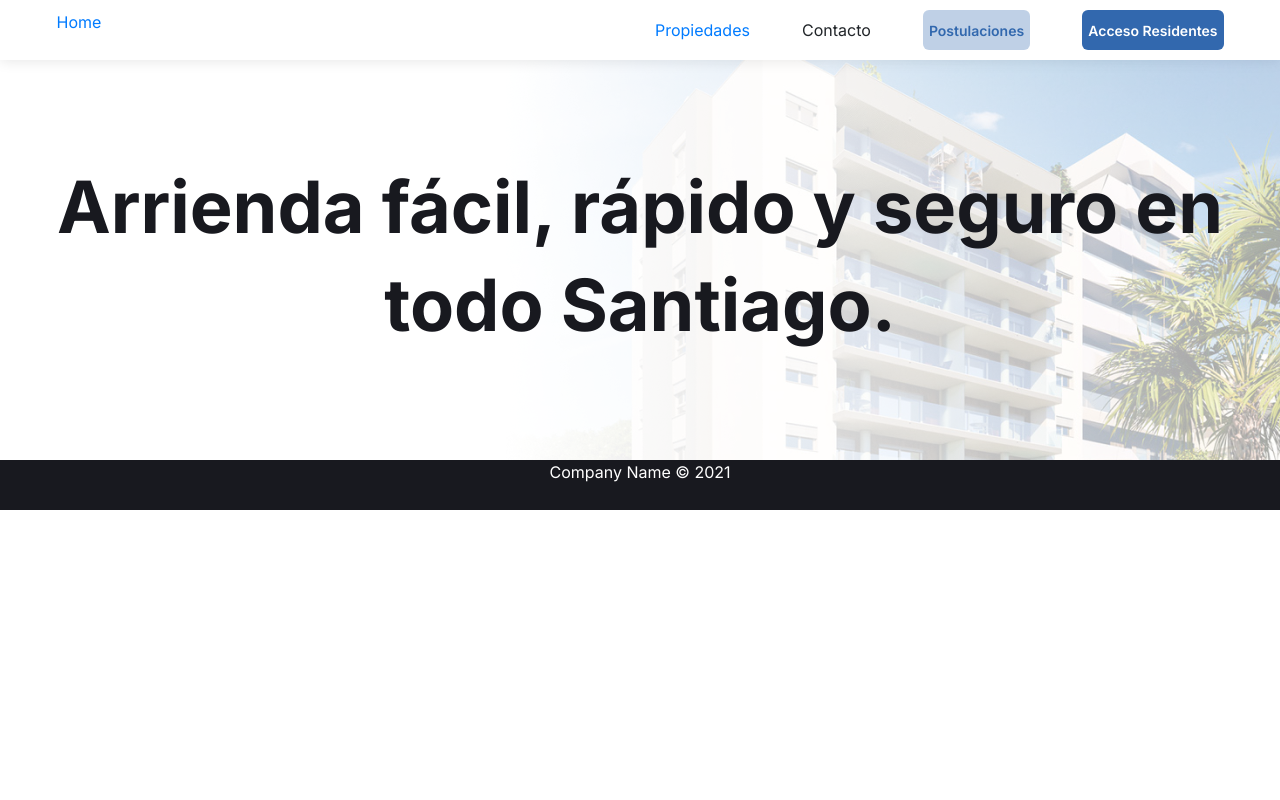
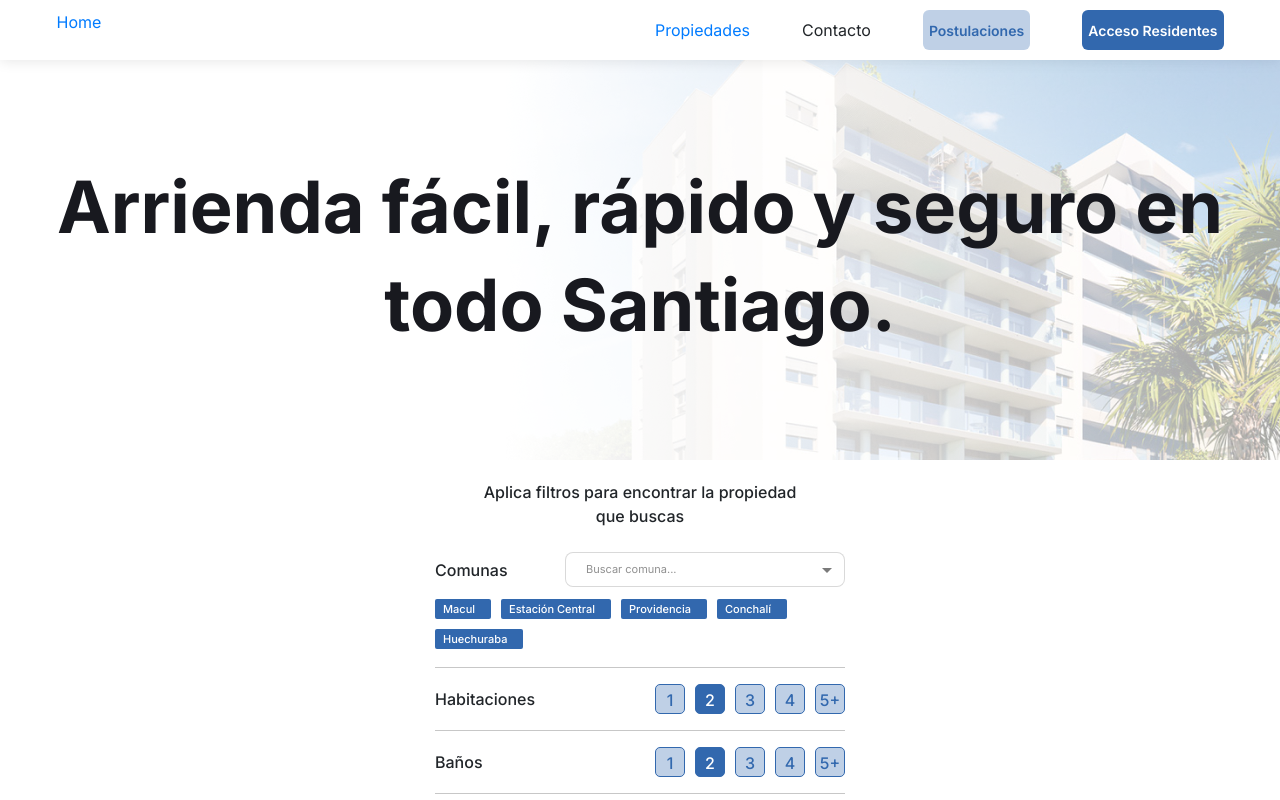
Before and after one commit to alexisByron/web_app, a React (Create React App) app: page /filter in a window 1280 px wide. Shown: the top 800 px of the page. Built offline with nearby package versions, Linux system fonts and the light colour scheme.

Commit message:
diseño componente filtro

```diff
--- a/package.json
+++ b/package.json
@@ -45,6 +45,7 @@
   },
   "devDependencies": {
     "@iconify/icons-fa-solid": "^1.1.1",
+    "@iconify/icons-ic": "^1.1.7",
     "@iconify/react": "^1.1.4",
     "@types/jest": "^26.0.23",
     "@types/node": "^15.12.4",
--- a/src/App.tsx
+++ b/src/App.tsx
@@ -5,6 +5,7 @@ import Layout from "./componets/Layout/Layout";
 import ListAparments from "./screens/ListAparments/ListAparments";
 import Home from "./screens/Home/Home";
 import AparmentDetail from "./screens/AparmentDetail/AparmentDetail";
+import { Filter } from "./componets/Filter/Filter";
 
 function App() {
   return (
@@ -17,6 +18,7 @@ function App() {
           </Route>
           <Route exact path="/ListAparment/:categoty" component={ListAparments}></Route>
           <Route exact path="/AparmentDetail" component={AparmentDetail}></Route>
+          <Route exact path="/filter" component={Filter}></Route>
         </Switch>
       </Layout>
     </BrowserRouter>
--- /dev/null
+++ b/src/componets/Filter/Filter.tsx
@@ -0,0 +1,88 @@
+import React from 'react'
+import CustomButton from '../CustomButton/CustomButton'
+import { EThemeNames } from '../CustomButton/enums/ECustomButton'
+import { InlineIcon } from '@iconify/react';
+import baselineClose from '@iconify/icons-ic/baseline-close';
+import { styles } from './styles'
+import arrowSelect from '../../assests/img/arrow-select.svg'
+
+export const Filter = () => {
+    return (
+        <div style={{width: '450px', marginLeft: 'auto', marginRight: 'auto', padding: '20px'}}>
+            <div className="head-filter mb-4" style={{textAlign: 'center', fontSize: '16px', fontWeight: 500, width: '318px', marginRight: 'auto', marginLeft: 'auto'}}>
+                Aplica filtros para encontrar la propiedad que buscas
+            </div>
+            <div className="row-filter d-flex justify-content-between align-items-center w-100 pb-1">
+                <div className="title" style={{fontWeight: 500, fontSize: '16px'}}>Comunas</div>
+                <div className="quantity">
+                    <select name="comunas" id="comunas" className="select-filter" style={{background: 'url("'+arrowSelect+'") no-repeat 98%'}}>
+                        <option value="">Buscar comuna...</option>
+                    </select>
+                </div>
+            </div>
+            <div className="comunas-filtradas d-flex mb-2 mt-2 flex-wrap">
+                <div className="item-comuna px-2" style={{borderRadius: '2px', background: '#3268AE', height: '20px', lineHeight: '17px', marginRight: '10px', marginBottom: '10px'}}>
+                    <span className="mr-2" style={{fontSize: '11px', fontWeight: 500, color: '#fff'}}>Macul</span>
+                    <InlineIcon icon={baselineClose} style={{color: '#ffffff', fontSize: '12px'}} />
+                </div>
+
+                <div className="item-comuna px-2" style={{borderRadius: '2px', background: '#3268AE', height: '20px', lineHeight: '17px', marginRight: '10px', marginBottom: '10px'}}>
+                    <span className="mr-2" style={{fontSize: '11px', fontWeight: 500, color: '#fff'}}>Estación Central</span>
+                    <InlineIcon icon={baselineClose} style={{color: '#ffffff', fontSize: '12px'}} />
+                </div>
+
+                <div className="item-comuna px-2" style={{borderRadius: '2px', background: '#3268AE', height: '20px', lineHeight: '17px', marginRight: '10px', marginBottom: '10px'}}>
+                    <span className="mr-2" style={{fontSize: '11px', fontWeight: 500, color: '#fff'}}>Providencia</span>
+                    <InlineIcon icon={baselineClose} style={{color: '#ffffff', fontSize: '12px'}} />
+                </div>
+
+                <div className="item-comuna px-2" style={{borderRadius: '2px', background: '#3268AE', height: '20px', lineHeight: '17px', marginRight: '10px', marginBottom: '10px'}}>
+                    <span className="mr-2" style={{fontSize: '11px', fontWeight: 500, color: '#fff'}}>Conchalí</span>
+                    <InlineIcon icon={baselineClose} style={{color: '#ffffff', fontSize: '12px'}} />
+                </div>
+
+                <div className="item-comuna px-2" style={{borderRadius: '2px', background: '#3268AE', height: '20px', lineHeight: '17px', marginRight: '10px', marginBottom: '10px'}}>
+                    <span className="mr-2" style={{fontSize: '11px', fontWeight: 500, color: '#fff'}}>Huechuraba</span>
+                    <InlineIcon icon={baselineClose} style={{color: '#ffffff', fontSize: '12px'}} />
+                </div>
+            </div>
+            <div className="divider" style={{borderBottom: '1px solid rgba(0,0,0, .22)', width: '100%'}}></div>
+            <div className="row-filter d-flex justify-content-between align-items-center w-100 py-3">
+                <div className="title" style={{fontWeight: 500, fontSize: '16px'}}>Habitaciones</div>
+                <div className="quantity" style={{display: 'grid', gridTemplateColumns: 'repeat(5, 1fr)', gridColumnGap: '10px'}}>
+                    <a href="#" className="item-quantity" style={styles.itemQuantity}>1</a>
+                    <a href="#" className="item-quantity" style={styles.itemQuantityActive}>2</a>
+                    <a href="#" className="item-quantity" style={styles.itemQuantity}>3</a>
+                    <a href="#" className="item-quantity" style={styles.itemQuantity}>4</a>
+                    <a href="#" className="item-quantity" style={styles.itemQuantity}>5+</a>
+                </div>
+            </div>
+            <div className="divider" style={{borderBottom: '1px solid rgba(0,0,0, .22)', width: '100%'}}></div>
+            <div className="row-filter d-flex justify-content-between align-items-center w-100 py-3">
+                <div className="title" style={{fontWeight: 500, fontSize: '16px'}}>Baños</div>
+                <div className="quantity" style={{display: 'grid', gridTemplateColumns: 'repeat(5, 1fr)', gridColumnGap: '10px'}}>
+                    <a href="#" className="item-quantity" style={styles.itemQuantity}>1</a>
+                    <a href="#" className="item-quantity" style={styles.itemQuantityActive}>2</a>
+                    <a href="#" className="item-quantity" style={styles.itemQuantity}>3</a>
+                    <a href="#" className="item-quantity" style={styles.itemQuantity}>4</a>
+                    <a href="#" className="item-quantity" style={styles.itemQuantity}>5+</a>
+                </div>
+            </div>
+            <div className="divider" style={{borderBottom: '1px solid rgba(0,0,0, .22)', width: '100%'}}></div>
+            <div className="row-filter d-flex justify-content-between align-items-center w-100 py-3">
+                <div className="title" style={{fontWeight: 500, fontSize: '16px'}}>Estacionamientos</div>
+                <div className="quantity" style={{display: 'grid', gridTemplateColumns: 'repeat(5, 1fr)', gridColumnGap: '10px'}}>
+                    <a href="#" className="item-quantity" style={styles.itemQuantity}>1</a>
+                    <a href="#" className="item-quantity" style={styles.itemQuantityActive}>2</a>
+                    <a href="#" className="item-quantity" style={styles.itemQuantity}>3</a>
+                    <a href="#" className="item-quantity" style={styles.itemQuantity}>4</a>
+                    <a href="#" className="item-quantity" style={styles.itemQuantity}>5+</a>
+                </div>
+            </div>
+
+            <div className="content-button-filter mt-4" style={{width: '100px', marginLeft: 'auto'}}>
+                <CustomButton text="Aplicar" theme={EThemeNames.Primary} onClick={() => console.log('aaa')}  />
+            </div>
+        </div>
+    )
+}
--- /dev/null
+++ b/src/componets/Filter/styles.tsx
@@ -0,0 +1,32 @@
+import CSS from "csstype";
+
+const itemQuantity: CSS.Properties = {
+    background: '#BFD0E6',
+    width: '30px',
+    height: '30px',
+    lineHeight: '30px',
+    fontSize: '16px',
+    textAlign: 'center',
+    borderRadius: '5px',
+    border: '1px solid #3268AE',
+    color: '#3268AE',
+    fontWeight: 500
+}
+
+const itemQuantityActive: CSS.Properties = {
+    background: '#3268AE',
+    color: '#fff',
+    width: '30px',
+    height: '30px',
+    lineHeight: '30px',
+    fontSize: '16px',
+    textAlign: 'center',
+    borderRadius: '5px',
+    border: '1px solid #3268AE',
+    fontWeight: 500
+}
+
+export const styles = {
+    itemQuantity,
+    itemQuantityActive
+}
--- a/src/index.css
+++ b/src/index.css
@@ -67,3 +67,19 @@ li{
 .pagination .pagination-item.active {
   background: rgba(50, 104, 174, 0.31) !important;
 }
+
+.select-filter{
+  border: 1px solid rgba(0,0,0, .15);
+  background: white;
+  width: 280px;
+  height: 35px;
+  font-size: 11px;
+  color: rgba(0,0,0, .44);
+  padding-left: 20px;
+  padding-right: 20px;
+  border-radius: 8px;
+  -webkit-appearance: none;
+  -moz-appearance: none;
+  -ms-appearance: none;
+  -o-appearance: none;
+}
```
Also changed, not shown: src/assests/img/arrow-select.svg (added), 1 other file (tests, documents, lock files or other folders).
